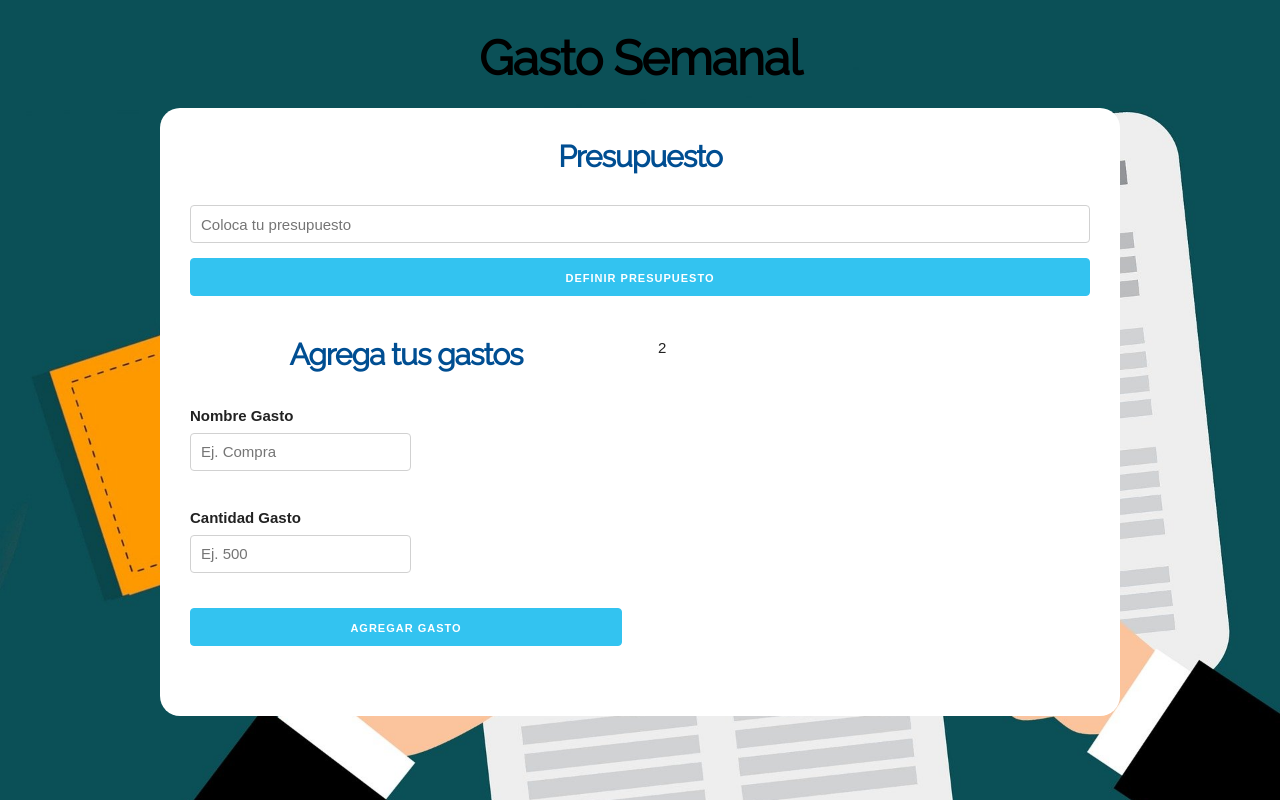
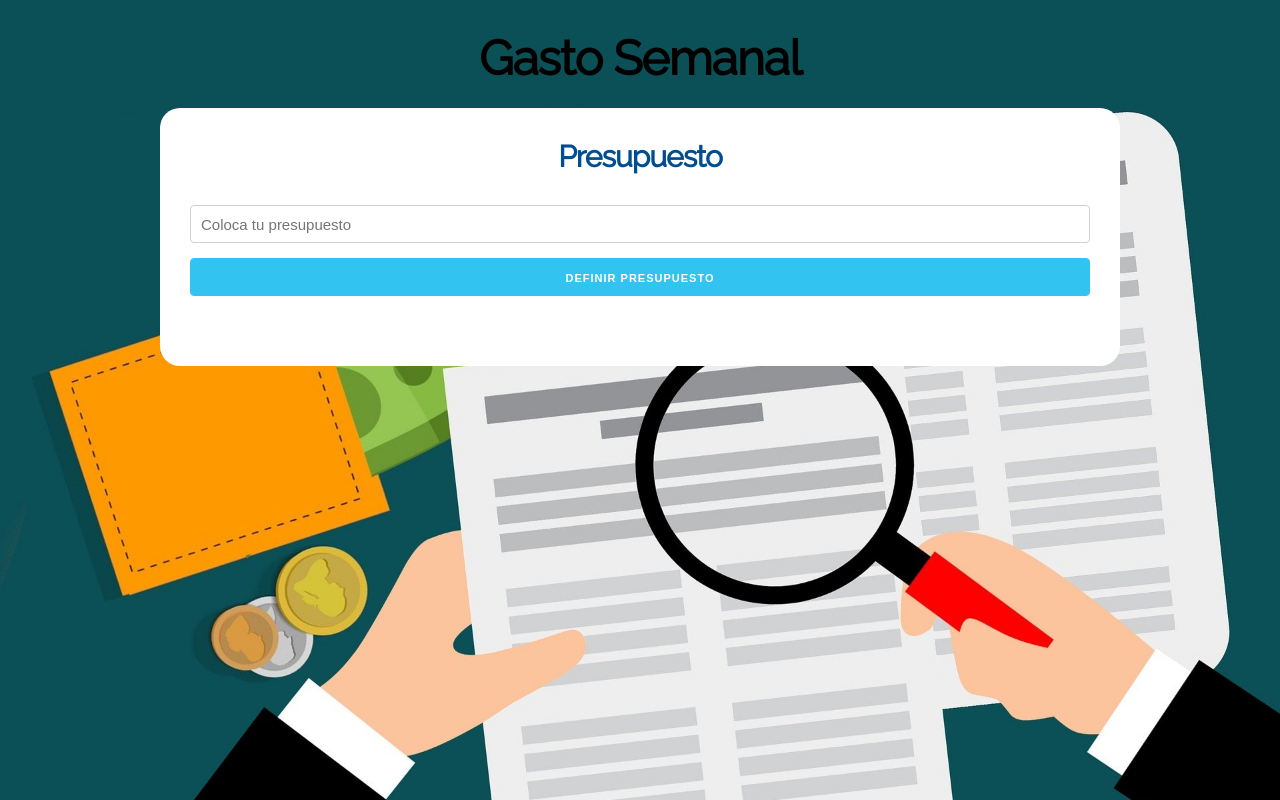
Before and after one commit to ojedam13/presupuesto-mensual, a React (Create React App) app: page / in a window 1280 px wide. Built offline with nearby package versions, Linux system fonts and the light colour scheme.

Commit message:
carga condicional de un componente

```diff
--- a/src/App.js
+++ b/src/App.js
@@ -8,6 +8,7 @@ function App() {
   //definir el state
   const [presupuesto, guardarPresupuesto] = useState(0);
   const [restante, guardarRestante] = useState(0);
+  const [mostrarpregunta, actualizarPregunta] = useState(true);
 
 
   return (
@@ -15,10 +16,16 @@ function App() {
       <header>
         <h1>Gasto Semanal</h1>
         <div className='contenido-principal contenido'>
-          <Pregunta
+          {mostrarpregunta ?
+            (
+              <Pregunta
             guardarPresupuesto={guardarPresupuesto}
             guardarRestante={guardarRestante}
-          />
+            actualizarPregunta={actualizarPregunta}
+              />
+            ) :
+            (
+
             <div className='row'>
             <div className='one-half column'>
               <Formulario />
@@ -27,6 +34,9 @@ function App() {
               2
             </div>
           </div>
+            )
+          }
+
 
 
         </div>
--- a/src/components/Pregunta.js
+++ b/src/components/Pregunta.js
@@ -2,7 +2,7 @@ import React, { Fragment, useState } from 'react';
 import Error from './Error';
 
 
-const Pregunta = ({guardarPresupuesto, guardarRestante}) => {
+const Pregunta = ({guardarPresupuesto, guardarRestante, actualizarPregunta}) => {
     //definir el state
     const [cantidad, guardarCantidad] = useState(0);
     const [error, guardarError] = useState(false);
@@ -25,6 +25,7 @@ const Pregunta = ({guardarPresupuesto, guardarRestante}) => {
         guardarError(false);
         guardarPresupuesto(cantidad);
         guardarRestante(cantidad);
+        actualizarPregunta(false);
     }
 
     return (
```
